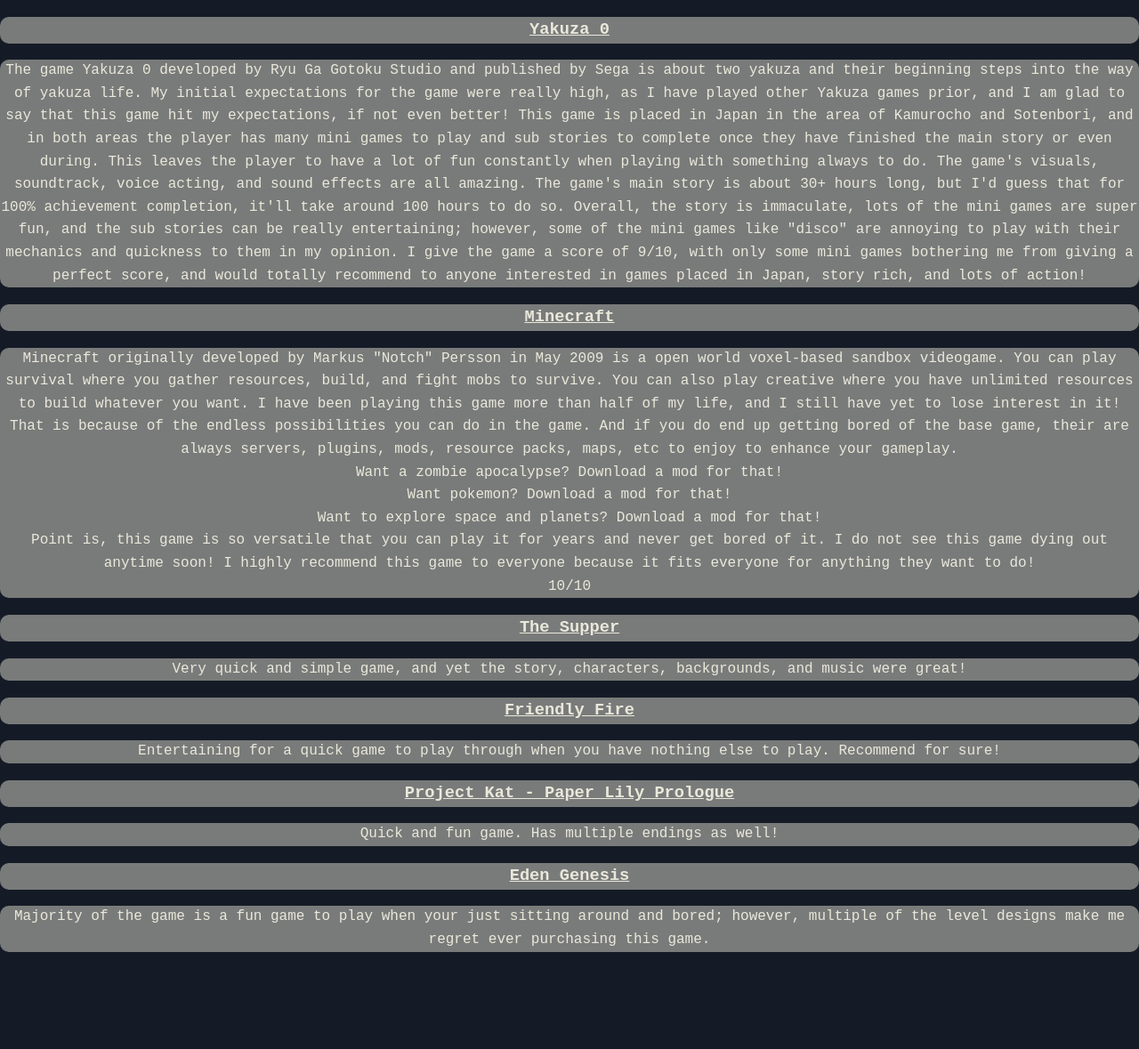
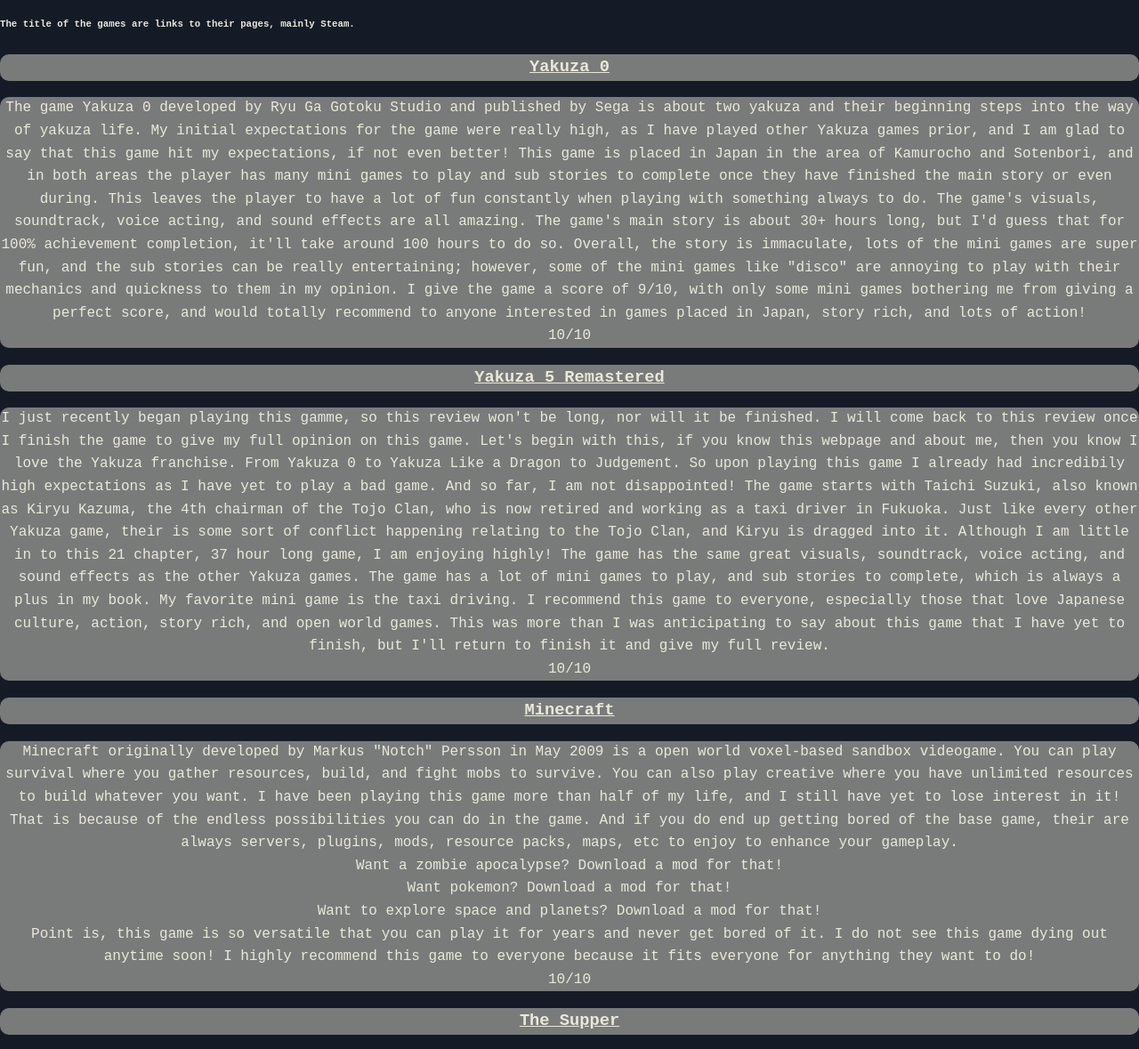
Before and after one commit to swifty-playz/Ethan-s-Game-Reviews, a plain HTML site: page review1.html in a window 1280 px wide. Shown: the part 84-1263 px from the top of the page at 89% size. Before the commit the page ends 1170 px from the top, so only its background shows below. Drawn offline with Linux system fonts and the light colour scheme.

Commit message:
Said titles of games are links, added CSS for h6, reviewed Yakuza 6: The Song of Life

```diff
--- a/review1.html
+++ b/review1.html
@@ -18,6 +18,7 @@
     </div>
     </div>
     <h1>Reviews</h1>
+    <h6>The title of the games are links to their pages, mainly Steam.</h6>
 
     <a href="https://store.steampowered.com/app/638970/Yakuza_0/" target="_blank">
       <h3>Yakuza 0</h3>
@@ -29,7 +30,27 @@
       The game's visuals, soundtrack, voice acting, and sound effects are all amazing.
       The game's main story is about 30+ hours long, but I'd guess that for 100% achievement completion, it'll take around 100 hours to do so.
       Overall, the story is immaculate, lots of the mini games are super fun, and the sub stories can be really entertaining; however, some of the mini games like "disco" are annoying to play with their mechanics and quickness to them in my opinion.
-      I give the game a score of 9/10, with only some mini games bothering me from giving a perfect score, and would totally recommend to anyone interested in games placed in Japan, story rich, and lots of action!
+      I give the game a score of 9/10, with only some mini games bothering me from giving a perfect score, and would totally recommend to anyone interested in games placed in Japan, story rich, and lots of action!<br>
+      10/10
+    </p>
+
+    <a href="https://store.steampowered.com/app/1105510/Yakuza_5_Remastered/" target="_blank">
+      <h3>Yakuza 5 Remastered</h3>
+    </a>
+    <p>I just recently began playing this gamme, so this review won't be long, nor will it be finished.
+      I will come back to this review once I finish the game to give my full opinion on this game.
+      Let's begin with this, if you know this webpage and about me, then you know I love the Yakuza franchise.
+      From Yakuza 0 to Yakuza Like a Dragon to Judgement. So upon playing this game I already had incredibily high expectations as I have yet to play a bad game.
+      And so far, I am not disappointed!
+      The game starts with Taichi Suzuki, also known as Kiryu Kazuma, the 4th chairman of the Tojo Clan, who is now retired and working as a taxi driver in Fukuoka.
+      Just like every other Yakuza game, their is some sort of conflict happening relating to the Tojo Clan, and Kiryu is dragged into it.
+      Although I am little in to this 21 chapter, 37 hour long game, I am enjoying highly!
+      The game has the same great visuals, soundtrack, voice acting, and sound effects as the other Yakuza games.
+      The game has a lot of mini games to play, and sub stories to complete, which is always a plus in my book.
+      My favorite mini game is the taxi driving.
+      I recommend this game to everyone, especially those that love Japanese culture, action, story rich, and open world games.
+      This was more than I was anticipating to say about this game that I have yet to finish, but I'll return to finish it and give my full review.<br>
+      10/10
     </p>
 
     <a href="https://www.minecraft.net/en-us" target="_blank">
@@ -53,22 +74,30 @@
     <a href="https://store.steampowered.com/app/1171370/The_Supper/" target="_blank">
       <h3>The Supper</h3>
     </a>
-    <p>Very quick and simple game, and yet the story, characters, backgrounds, and music were great!</p>
+    <p>Very quick and simple game, and yet the story, characters, backgrounds, and music were great!<br>
+      8/10
+    </p>
 
     <a href ="https://store.steampowered.com/app/1311660/Friendly_Fire/" target="_blank">
       <h3>Friendly Fire</h3>
     </a>
-    <p>Entertaining for a quick game to play through when you have nothing else to play. Recommend for sure!</p>
+    <p>Entertaining for a quick game to play through when you have nothing else to play. Recommend for sure!<br>
+      7/10
+    </p>
 
     <a href="https://store.steampowered.com/app/1698960/Project_Kat__Paper_Lily_Prologue/" target="_blank">
       <h3>Project Kat - Paper Lily Prologue</h3>
     </a>
-    <p>Quick and fun game. Has multiple endings as well!</p>
+    <p>Quick and fun game. Has multiple endings as well!<br>
+      8/10
+    </p>
 
     <a href="https://store.steampowered.com/app/2562900/Eden_Genesis/" target="_blank">
       <h3>Eden Genesis</h3>
     </a>
-    <p>Majority of the game is a fun game to play when your just sitting around and bored; however, multiple of the level designs make me regret ever purchasing this game.</p>
+    <p>Majority of the game is a fun game to play when your just sitting around and bored; however, multiple of the level designs make me regret ever purchasing this game.<br>
+      6/10
+    </p>
   </body>
 </html>
 
--- a/style.css
+++ b/style.css
@@ -146,3 +146,11 @@ img {
   width: 50%;
   height: 25%;
 }
+
+h6 {
+  font-family: 'Courier New', monospace;
+  color: #eae8db;
+  border-radius: 0px;
+  padding: 0px;
+  margin-top: 0px;
+}
```
Also changed, not shown: top-games.html (+14 -2 lines), upcoming-games.html (+1 -0 lines).
